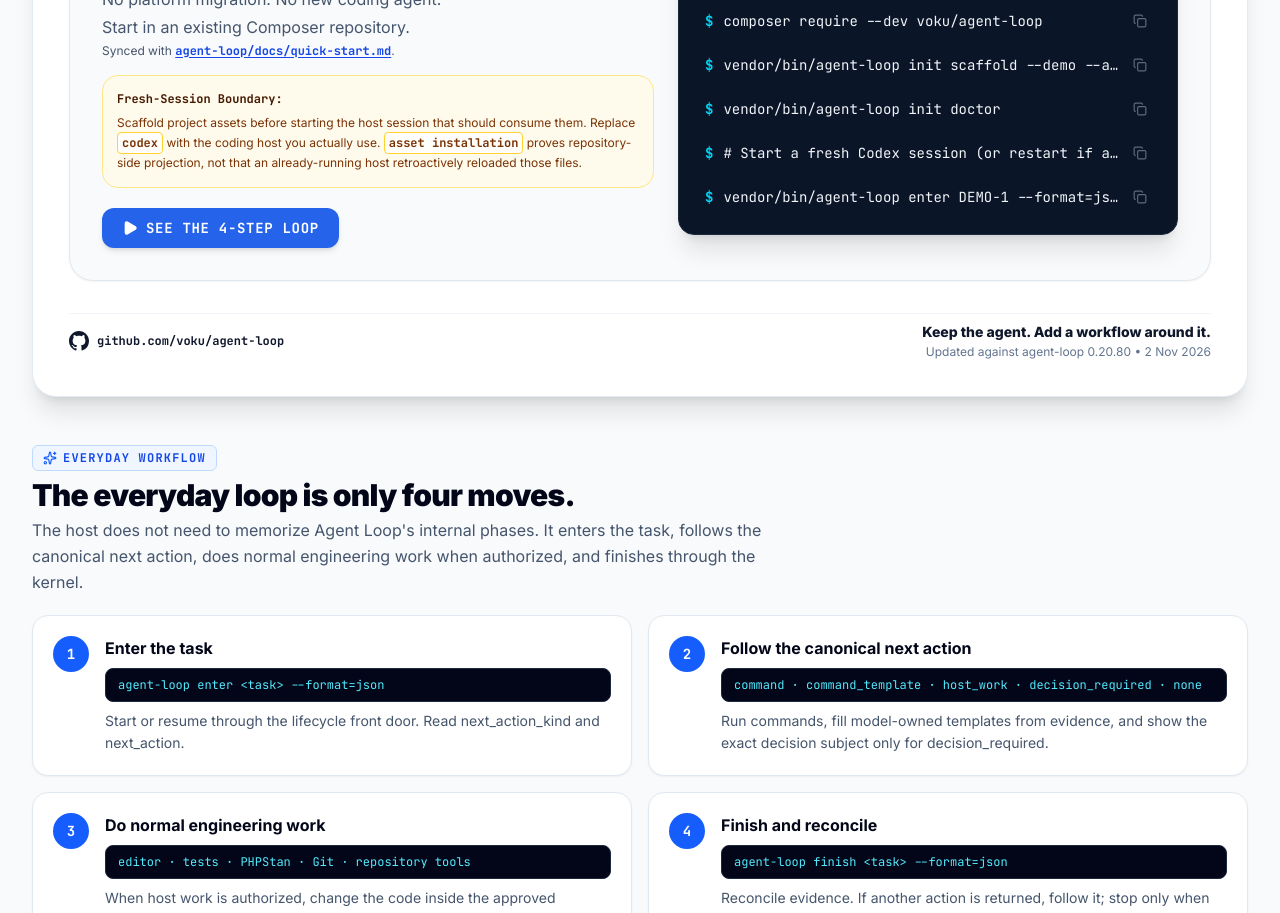
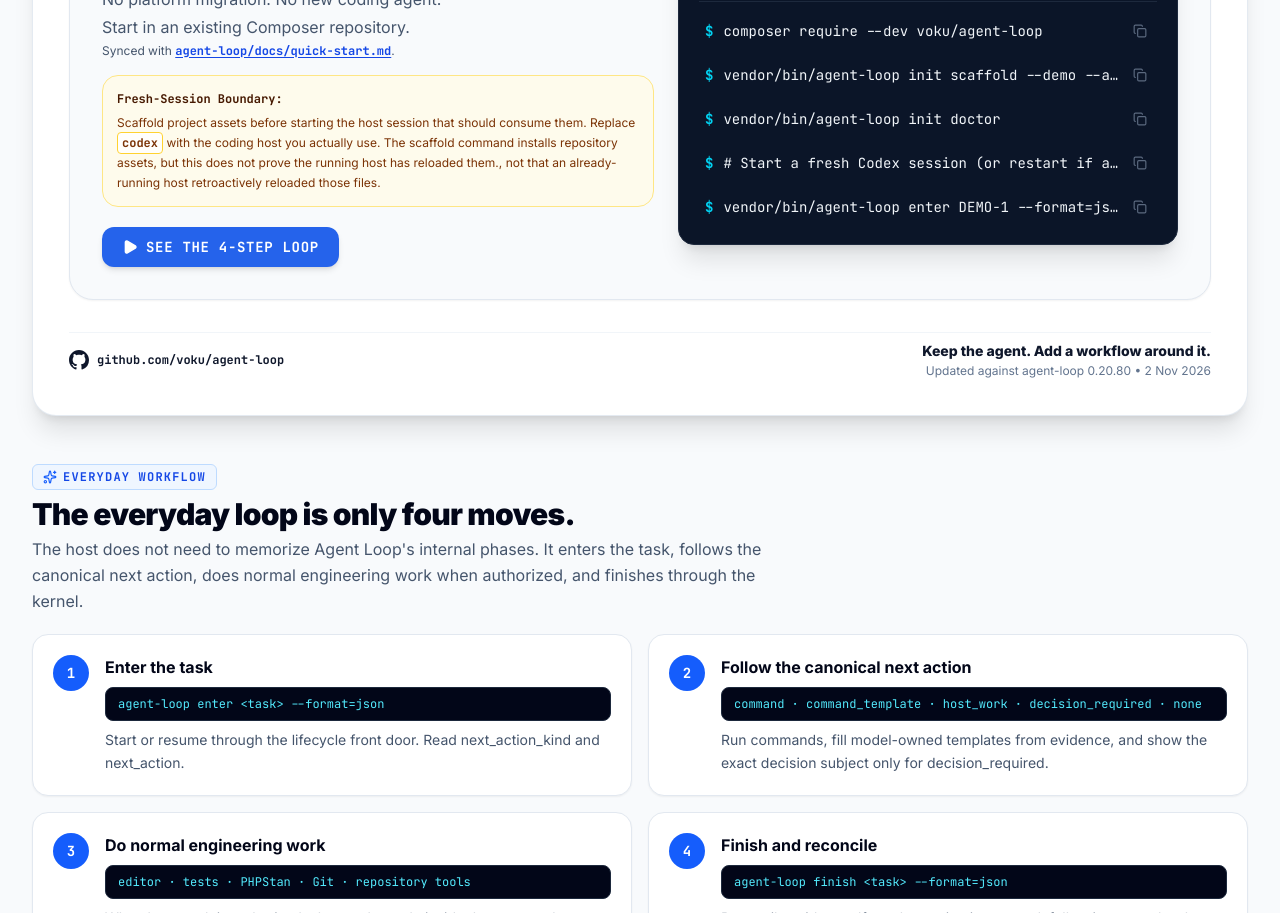
Before and after one commit to voku/agent_loop_demo, a React (Vite) app: page / in a window 1280 px wide. Shown: the part 1800-2713 px from the top of the page. Built offline with nearby package versions, Linux system fonts and the light colour scheme.

Commit message:
docs(site): clarify asset installation versus live host reload

```diff
--- a/src/components/PromoOverviewPage.tsx
+++ b/src/components/PromoOverviewPage.tsx
@@ -618,7 +618,7 @@ export function PromoOverviewPage() {
                   <span>Fresh-Session Boundary:</span>
                 </div>
                 <p>
-                  Scaffold project assets before starting the host session that should consume them. Replace <code className="font-mono bg-white/80 px-1 py-0.5 rounded border border-amber-300 text-amber-900 font-semibold">codex</code> with the coding host you actually use. <code className="font-mono bg-white/80 px-1 py-0.5 rounded border border-amber-300 text-amber-900 font-semibold">asset installation</code> proves repository-side projection, not that an already-running host retroactively reloaded those files.
+                  Scaffold project assets before starting the host session that should consume them. Replace <code className="font-mono bg-white/80 px-1 py-0.5 rounded border border-amber-300 text-amber-900 font-semibold">codex</code> with the coding host you actually use. The scaffold command installs repository assets, but this does not prove the running host has reloaded them., not that an already-running host retroactively reloaded those files.
                 </p>
               </div>
 
```
